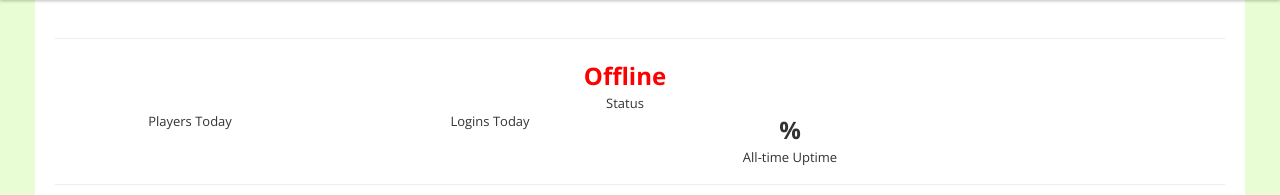
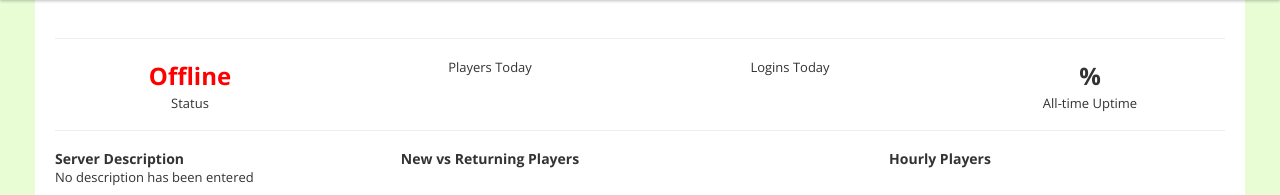
Before and after one commit to adambratt/MineHound, a Django app: template minehound/templates/server_view.html in a window 1280 px wide. Shown: the part 57-252 px from the top of the page. Run offline with Django 3.2, Linux system fonts and the light colour scheme; the template is opened without the code that fills it, so the values that code supplies are empty; parts of the project's set-up code (start-up, migrations or seed data) failed here and were passed over; some libraries are stand-ins or nearby versions.

Commit message:
server addition

```diff
--- a/minehound/templates/server_view.html
+++ b/minehound/templates/server_view.html
@@ -5,7 +5,7 @@
 <h4>{{server.address}}</h4>
 <hr>
 <div class="row">
-    <div class="3" style='text-align: center;'>
+    <div class="span3" style='text-align: center;'>
         {% if server.status %}<h2 style='color: #9aea5a;'>Online</h2>{% else %}<h2 style='color: red;'>Offline</h2>{% endif %}
         Status
     </div>
```
